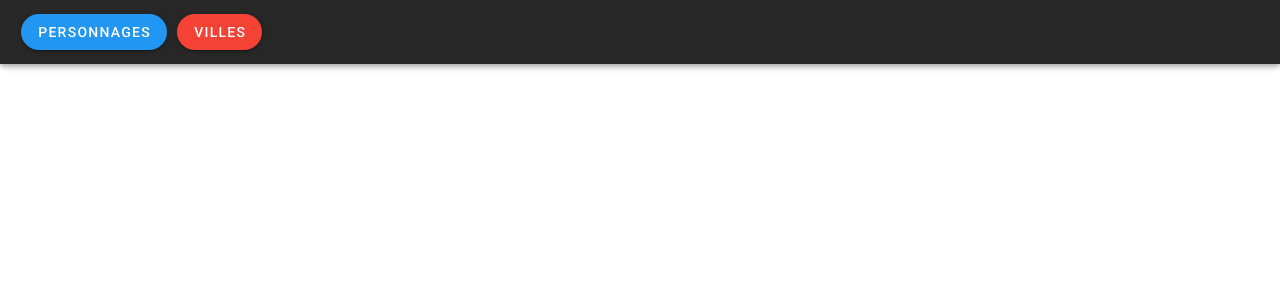
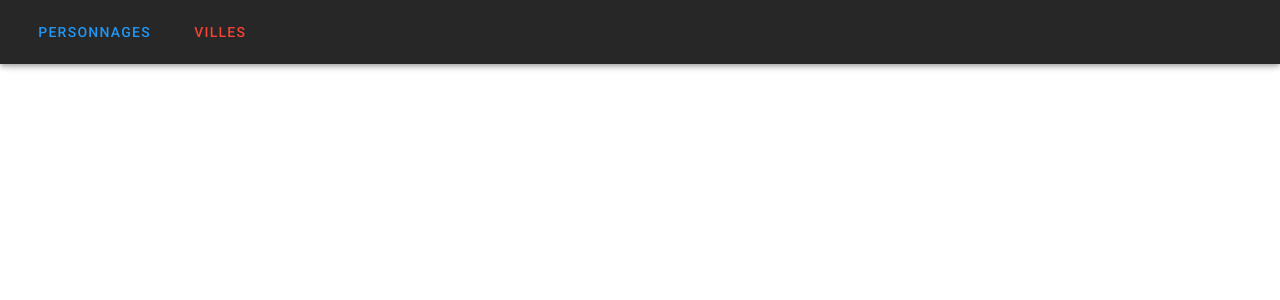
Before and after one commit to MaxencePaulin/rpg, a Vue app: page / in a window 1280 px wide. Shown: the top 300 px of the page. Built offline with nearby package versions, Linux system fonts and the light colour scheme.

Commit message:
TP6 part 1

```diff
--- a/src/App.vue
+++ b/src/App.vue
@@ -5,7 +5,11 @@
       color="dark"
       dark
     >
-      <NavBar :titles="titles" @menu-clicked="goTo"></NavBar>
+      <NavBar :titles="titles" @menu-clicked="goTo">
+        <template #link-to="{link}">
+          <v-btn :color="link.color" rounded text>{{link.text}}</v-btn>
+        </template>
+      </NavBar>
     </v-app-bar>
 
     <v-main>
--- a/src/components/NavBar.vue
+++ b/src/components/NavBar.vue
@@ -1,8 +1,8 @@
 <template>
   <div>
-    <v-btn class="navbtn" rounded v-for="(but, index) in titles" :key="index" :color="but.color" @click="go(but.path, index)">
-      {{but.text}}
-    </v-btn>
+    <span class="navbtn" v-for="(link, index) in titles" :key="index" @click="goTo(index)">
+      <slot name="link-to" :link="link">{{link.text}}</slot>
+    </span>
   </div>
 </template>
 
@@ -14,7 +14,11 @@ export default {
     go(path, index) {
       this.$emit('menu-clicked', index)
       this.$router.push(path).catch(() => {})
-    }
+    },
+      goTo(index) {
+          this.$emit('menu-clicked', index)
+          this.$router.push(this.titles[index].path).catch(() => {})
+      }
   }
 }
 </script>
```
